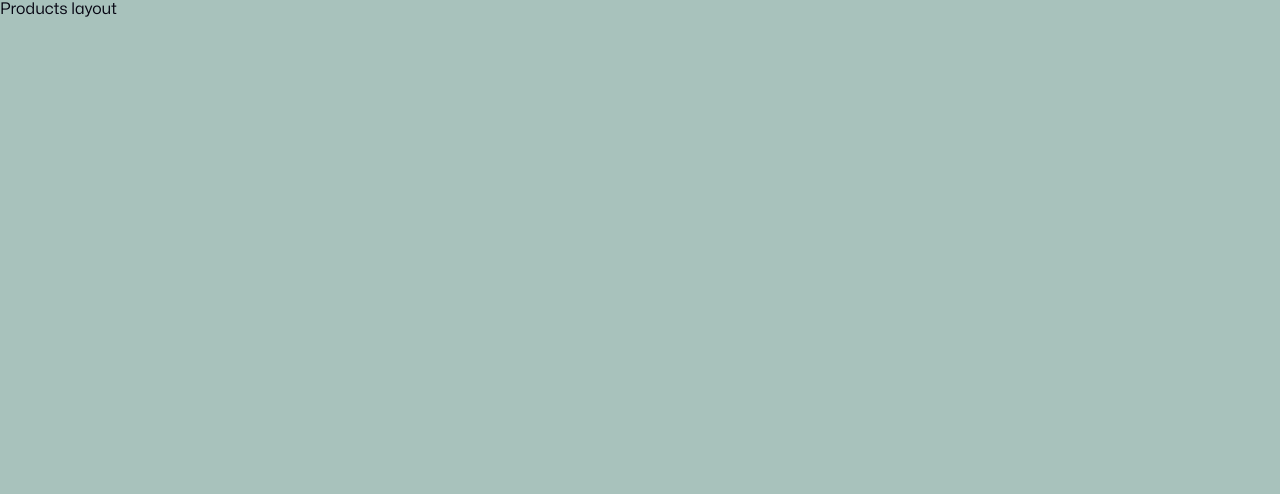
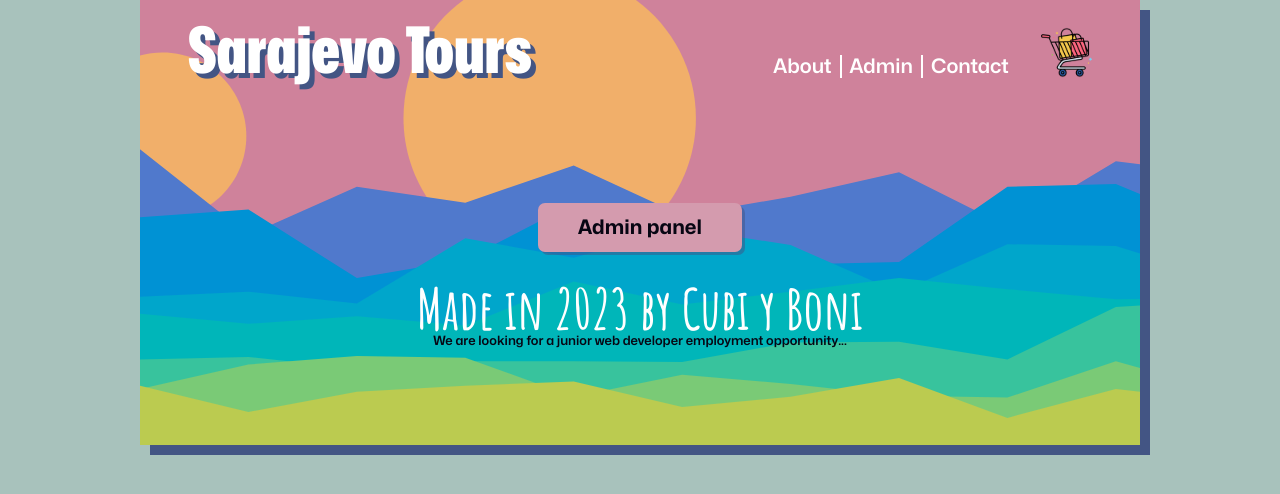
Before and after one commit to drkedrkedjon/sarajevo-tours-react, a React (Vite) app: page /products in a window 1280 px wide. Shown: the top 494 px of the page. Built offline with nearby package versions, Linux system fonts and the light colour scheme.

Commit message:
Configuracion route products & products/:id

```diff
--- a/css-styles.css
+++ b/css-styles.css
@@ -237,14 +237,23 @@ body,
 /* ************************************** */
 
 .home-layout {
-  background-color: hsl(var(--color-blue));
-  background-image: url(/assets/images/bckg-blue-stars.svg);
   background-size: cover;
   max-width: 1000px;
   margin-inline: auto;
   overflow: hidden;
   box-shadow: 10px 10px 0 hsl(var(--shadow-blue));
 }
+
+.home-layout-blue {
+  background-color: hsl(var(--color-blue));
+  background-image: url(/assets/images/bckg-blue-stars.svg);
+}
+
+.home-layout-pink {
+  background-color: hsl(var(--color-pink));
+  background-image: url(/assets/images/bckg-pink-circle.svg);
+}
+
 .background-color-home {
   background-color: hsl(var(--color-gray));
   min-height: 100%;
--- a/index.html
+++ b/index.html
@@ -9,7 +9,7 @@
       href="https://fonts.googleapis.com/css2?family=Amatic+SC:wght@700&display=swap"
       rel="stylesheet"
     />
-    <link rel="stylesheet" href="/css-styles.css" />
+    <!-- <link rel="stylesheet" href="/css-styles.css" /> -->
     <title>Šeher Tours</title>
   </head>
   <body class="ff-text color-black">
--- a/src/App.jsx
+++ b/src/App.jsx
@@ -1,25 +1,26 @@
 import React from "react";
 import { BrowserRouter, Route, Routes } from "react-router-dom";
+import "/css-styles.css";
 import HomeLayout from "./pages/HomeLayout";
-import Home from "./pages/Home";
 import HomeCards from "./pages/HomeCards";
 import Ski from "./pages/Ski";
 import Bike from "./pages/Bike";
 import Walk from "./pages/Walk";
 import ProductLayout from "./pages/ProductLayout";
+import ProductDetails from "./pages/ProductDetails";
 
 function App() {
   return (
     <BrowserRouter>
       <Routes>
         <Route path="/" element={<HomeLayout />}>
-          <Route element={<Home />}>
-            <Route index element={<HomeCards />} />
-            <Route path="skiing" element={<Ski />} />
-            <Route path="biking" element={<Bike />} />
-            <Route path="walking" element={<Walk />} />
-          </Route>
-          <Route path="products" element={<ProductLayout />} />
+          <Route index element={<HomeCards />} />
+          <Route path="skiing" element={<Ski />} />
+          <Route path="biking" element={<Bike />} />
+          <Route path="walking" element={<Walk />} />
+        </Route>
+        <Route path="products" element={<ProductLayout />}>
+          <Route path=":id" element={<ProductDetails />} />
         </Route>
       </Routes>
     </BrowserRouter>
--- a/src/components/Header.jsx
+++ b/src/components/Header.jsx
@@ -1,6 +1,7 @@
+/* eslint-disable react/prop-types */
 import React from "react";
 
-export default function Header() {
+export default function Header({ color }) {
   return (
     <div className="header-container">
       <div className="nav-cart">
@@ -18,7 +19,7 @@ export default function Header() {
         />
       </div>
       <div>
-        <h1 className="fs-700 logo-text color-orange text-shadow-blue">
+        <h1 className={`fs-700 logo-text ${color} text-shadow-blue`}>
           Sarajevo tours
         </h1>
       </div>
--- a/src/pages/Home.jsx
+++ /dev/null
@@ -1,16 +0,0 @@
-import React from "react";
-import { Outlet } from "react-router-dom";
-import Header from "../components/Header";
-import Hero from "../components/Hero";
-import Footer from "../components/Footer";
-
-export default function Home() {
-  return (
-    <div className="home-layout">
-      <Header />
-      <Hero />
-      <Outlet />
-      <Footer />
-    </div>
-  );
-}
--- a/src/pages/HomeLayout.jsx
+++ b/src/pages/HomeLayout.jsx
@@ -1,10 +1,18 @@
 import React from "react";
 import { Outlet } from "react-router-dom";
+import Header from "../components/Header";
+import Hero from "../components/Hero";
+import Footer from "../components/Footer";
 
-export default function HomeLayout() {
+export default function Home() {
   return (
     <div className="background-color-home">
-      <Outlet />
+      <div className="home-layout home-layout-blue">
+        <Header color="color-orange" />
+        <Hero />
+        <Outlet />
+        <Footer />
+      </div>
     </div>
   );
 }
--- /dev/null
+++ b/src/pages/ProductDetails.jsx
@@ -0,0 +1,7 @@
+import React from "react";
+import { useParams } from "react-router-dom";
+
+export default function ProductDetails() {
+  const params = useParams();
+  return <h1>Product Details</h1>;
+}
--- a/src/pages/ProductLayout.jsx
+++ b/src/pages/ProductLayout.jsx
@@ -1,5 +1,16 @@
 import React from "react";
+import { Outlet } from "react-router-dom";
+import Footer from "../components/Footer";
+import Header from "../components/Header";
 
 export default function ProductLayout() {
-  return <h1>Products layout</h1>;
+  return (
+    <div className="background-color-home sasa">
+      <div className="home-layout home-layout-pink">
+        <Header color="color-white" />
+        <Outlet />
+        <Footer />
+      </div>
+    </div>
+  );
 }
```
Also changed, not shown: public/assets/images/bckg-pink-circle.svg (added).
